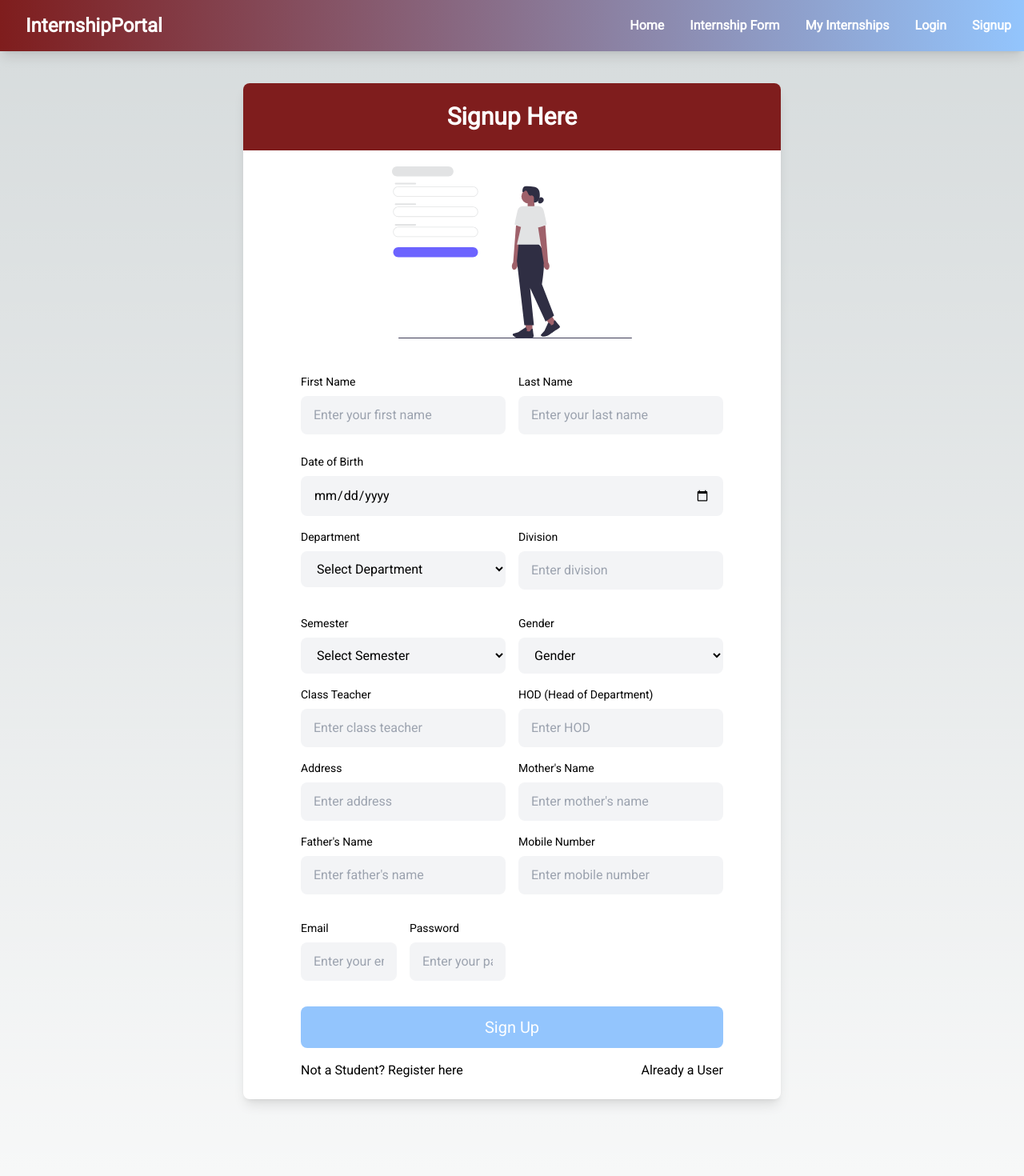
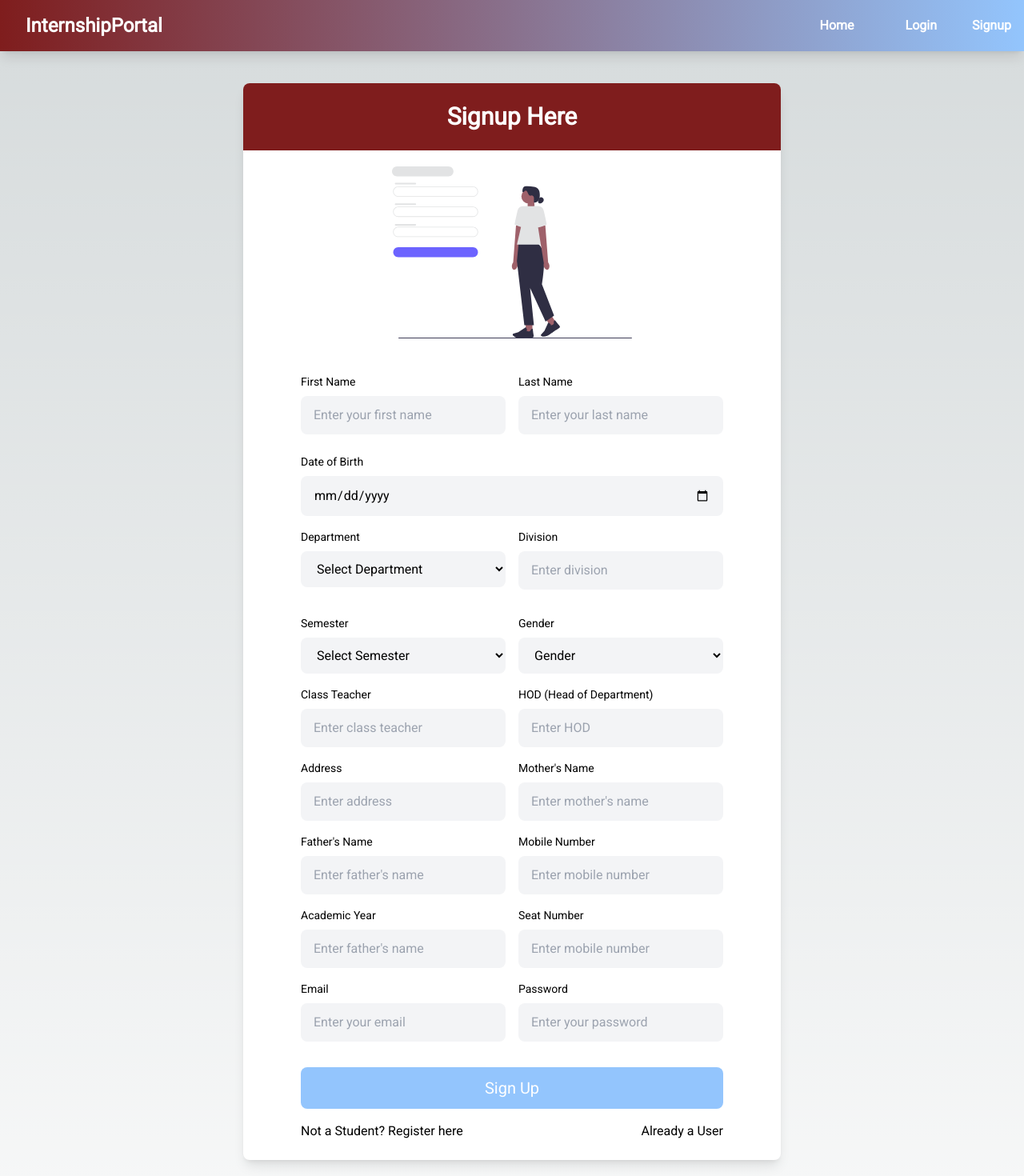
Before and after one commit to ayushpanchal1/internshipportal, a Next.js app in the folder client/: page /signup in a window 1280 px wide. Shown: the top 1470 px of the page at 80% size. Built offline with nearby package versions, Linux system fonts and the light colour scheme.

Commit message:
context created

```diff
--- a/client/src/app/adddata/AddData.jsx
+++ b/client/src/app/adddata/AddData.jsx
@@ -4,7 +4,7 @@ import loginSvg from "../../assets/login.svg";
 import Image from "next/image";
 import { toast } from "react-toastify";
 import Task from "../showdata/Task";
-import { addTask } from "../services/taskService";
+import { addRequest } from "../services/taskService";
 
 const AddData = () => {
 
@@ -46,7 +46,7 @@ const AddData = () => {
     try {
       // const result = await addTask(task);
       // console.log(result);
-      const data = await addTask(formData)
+      const data = await addRequest(formData)
       console.log("Form submitted:", data);
       toast.success("Your Information is added !!", {
         position: "top-center",
--- a/client/src/app/components/CustomNavbar.jsx
+++ b/client/src/app/components/CustomNavbar.jsx
@@ -1,10 +1,23 @@
 "use client";
 import Link from 'next/link';
-import React, { useState } from 'react';
+import React, { useState,useContext } from 'react';
+import UserContext from '../context/userContext';
 
 const CustomNavbar = () => {
+  const context = useContext(UserContext);
   const [isOpen, setIsOpen] = useState(false);
   const [activeItem, setActiveItem] = useState('');
+  async function handleLogout() {
+    try {
+      const result = await logout();
+      console.log(result);
+      context.setUser(undefined);
+      router.push("/");
+    } catch (error) {
+      console.log(error);
+      toast.error("Logout Error");
+    }
+  }
 
   const toggleNavbar = () => {
     setIsOpen(!isOpen);
@@ -29,6 +42,7 @@ const CustomNavbar = () => {
     <nav className="bg-gradient-to-r from-red-900 to-blue-300 h-16 flex justify-between items-center text-white font-semibold shadow-lg sticky top-0 z-50">
       <div className="pl-8">
         <h1 className="text-2xl font-semibold">
+
           <Link href="/" passHref>
             <span className="hover:text-blue-200">
               InternshipPortal
@@ -62,7 +76,7 @@ const CustomNavbar = () => {
         className={`md:flex ${isOpen ? 'block' : 'hidden'} md:items-center md:w-auto w-full transition duration-300`}
         id="menu"
       >
-        <ul className="md:flex items-center justify-between text-base pt-4 md:pt-0">
+        <ul className="md:flex items-center justify-between text-base pt-4 md:pt-0 space-x-4">
           <li>
             <Link href="/" passHref>
               <span
@@ -75,6 +89,9 @@ const CustomNavbar = () => {
               </span>
             </Link>
           </li>
+          <ul className='flex space-x-2'>
+          {context.user && (
+            <>
           <li>
             <Link href="/adddata" passHref>
               <span
@@ -99,6 +116,44 @@ const CustomNavbar = () => {
               </span>
             </Link>
           </li>
+
+          </>
+          )}
+          </ul>
+          <ul className="flex space-x-3">
+            {(context.user &&
+            <>
+          <li>
+          <div className="relative inline-block">
+      <span
+        onClick={handleLoginDropdown}
+        className={`block md:inline-block text-white hover:bg-blue-600 px-4 py-2 rounded transition duration-300 cursor-pointer`}
+      >
+        {user ? 'Logout' : 'Login'}
+      </span>
+      {showLoginOptions && (
+        <div className="absolute bg-white rounded shadow-lg mt-2 py-1 text-gray-800">
+          <Link href="/login" passHref>
+            <span className="block px-4 py-2 hover:bg-gray-200">Student</span>
+          </Link>
+          <Link href="/teacher_login" passHref>
+            <span className="block px-4 py-2 hover:bg-gray-200">Teacher</span>
+          </Link>
+          {/* Conditional rendering based on the user's role */}
+          {user && user.role === 'student' && (
+            <span onClick={handleLogout} className="block px-4 py-2 hover:bg-gray-200">Logout</span>
+          )}
+          {user && user.role === 'teacher' && (
+            <span onClick={handleLogout} className="block px-4 py-2 hover:bg-gray-200">Logout</span>
+          )}
+        </div>
+      )}
+      </div>
+      </li>
+    </>
+  )}
+  {(!context.user &&
+  <>
           <li>
           <div className="relative inline-block">
             <span
@@ -139,6 +194,9 @@ const CustomNavbar = () => {
             )}
           </div>
         </li>
+        </>
+        )}
+        </ul>
         </ul>
       </div>
     </nav>
--- a/client/src/app/context/userProvider.js
+++ b/client/src/app/context/userProvider.js
@@ -1,10 +1,24 @@
 "use client";
-import React, { useState } from "react";
+import React, { useState,useEffect } from "react";
 import UserContext from "./userContext";
-
 
 const UserProvider = ({ children }) => {
   const [user, setUser] = useState(undefined);
+
+  useEffect(() => {
+    async function load() {
+      try {
+        const tempUser = await currentUser();
+        console.log(tempUser);
+        setUser({ ...tempUser });
+      } catch (error) {
+        console.log(error);
+        // toast.error("error in loading current  user");
+        setUser(undefined);
+      }
+    }
+    load();
+  }, []);
 
 
   return (
--- a/client/src/app/layout.js
+++ b/client/src/app/layout.js
@@ -4,6 +4,7 @@ import 'react-toastify/dist/ReactToastify.css';
 import CustomNavbar from './components/CustomNavbar';
 import Footer from './components/Footer';
 import { ToastContainer } from 'react-toastify';
+import UserProvider from './context/userProvider';
 <link rel="stylesheet" href="https://cdnjs.cloudflare.com/ajax/libs/font-awesome/5.13.0/css/all.min.css"></link>
 
 const roboto = Roboto({
@@ -16,6 +17,7 @@ export default function RootLayout({ children }) {
   return (
     <html lang="en">
       <body className={roboto.className}>
+       <UserProvider>
         <ToastContainer />
         <CustomNavbar />
         <div className='mt-2'>{children}</div>
@@ -33,6 +35,7 @@ export default function RootLayout({ children }) {
         <br></br>
 
         <Footer />
+        </UserProvider>
       </body>
     </html>
   );
--- a/client/src/app/login/Login.jsx
+++ b/client/src/app/login/Login.jsx
@@ -1,15 +1,17 @@
-import React from "react";
-import { useRouter } from "next/router";
+"use client"
+import React, { useContext,useState } from "react";
+
+import { useRouter } from "next/navigation";
 import UserContext from "../context/userContext";
 import Image from "next/image";
 import Link from "next/link";
+
 import signUpBanner from "../../assets/login.svg";
-import googleLogo from "../../assets/google-logo.png"; // Make sure to import the Google logo
 import { studentLogin } from "../services/userService";
 import { toast } from "react-toastify";
 
 
-const Login = async() => {
+const Login = () => {
   const router = useRouter();
   const context = useContext(UserContext);
   const [loginData, setLoginData] = useState({
--- a/client/src/app/services/userService.js
+++ b/client/src/app/services/userService.js
@@ -70,3 +70,12 @@ export async function addRequest(requestData) {
     throw new Error(error.response.data.error || error.message);
   }
 }
+
+export async function logout() {
+  try {
+    const response = await httpAxios.post('/api/logout');
+    return response.data;
+  } catch (error) {
+    throw new Error(error.response.data.error || error.message);
+  }
+}
--- a/client/src/app/signup/Signup.jsx
+++ b/client/src/app/signup/Signup.jsx
@@ -2,11 +2,13 @@
 import React, { useState } from "react";
 import { toast } from "react-toastify";
 import Image from "next/image";
+import { useRouter } from "next/navigation";
 import Link from "next/link";
 import signUpBanner from "../../assets/signup.svg";
 import { studentSignup } from "../services/userService";
 
 const Signup = () => {
+  const router = useRouter();
   const [data, setData] = useState({
     fname: "",
     lname:"",
@@ -25,6 +27,7 @@ const Signup = () => {
     fathername: "",
     mobileno: "",
     dateofbirth: "",
+    academic:"",
   });
 
 
@@ -148,7 +151,13 @@ const Signup = () => {
         )
 
       }
+      if (data.academic.trim() === "") {
+        toast.warning("Academic No is required!",{
+          position:"top-center"
+        }
+        )
 
+      }
       if (data.mobileno.trim() === "") {
         toast.warning("Mobile Number is required!",{
           position:"top-center"
@@ -191,7 +200,10 @@ const Signup = () => {
     fathername: "",
     mobileno: "",
     dateofbirth: "",
+    academic:"",
+
       });
+      router.push('/login');
     } catch (error) {
       console.log(error);
       console.log(error.response.data.message);
@@ -329,21 +341,22 @@ const Signup = () => {
                     Semester
                   </label>
                   <select
-                    id="semeste"
+                    id="semester"
                     name="semester"
+                    type="number"
                     value={data.semester}
                     onChange={handleChange}
                     className="w-full px-4 py-3 rounded-lg bg-gray-100 focus:outline-none focus:ring-2 focus:ring-purple-500"
                   >
-                    <option value="">Select Semester</option>
-                    <option value="Semester I">Semester I</option>
-                    <option value="Semester II">Semester II</option>
-                    <option value="Semester III">Semester III</option>
-                    <option value="Semester IV">Semester IV</option>
-                    <option value="Semester V">Semester V</option>
-                    <option value="Semester VI">Semester VI</option>
-                    <option value="Semester VII">Semester VII</option>
-                    <option value="Semester VIII">Semester VIII</option>
+                    <option value="0">Select Semester</option>
+                    <option value= "1">1</option>
+                    <option value="2">2</option>
+                    <option value="3">3</option>
+                    <option value="4">4</option>
+                    <option value="5">5</option>
+                    <option value="6">6</option>
+                    <option value="7">7</option>
+                    <option value="8">8</option>
                   </select>
                 </div>
                   <div className="mb-4">
@@ -476,7 +489,44 @@ const Signup = () => {
                     name="mobileno"
                     value={data.mobileno}
                     onChange={handleChange}
+                    />
+                    </div>
+                </div>
+                <div className="grid grid-cols-2 gap-4">
+                <div className="mb-4">
+                  <label
+                    htmlFor="academic"
+                    className="block text-sm font-medium mb-2"
+                  >
+                    Academic Year
+                  </label>
+                  <input
+                    type="number"
+                    id="academic"
+                    className="w-full px-4 py-3 rounded-lg bg-gray-100 focus:outline-none focus:ring-2 focus:ring-purple-500"
+                    placeholder="Enter father's name"
+                    name="academic"
+                    value={data.academic}
+                    onChange={handleChange}
                   />
+                </div>
+                <div className="mb-4">
+                  <label
+                    htmlFor="seatno"
+                    className="block text-sm font-medium mb-2"
+                  >
+                    Seat Number
+                  </label>
+                  <input
+                    type="number"
+                    id="seatno"
+                    className="w-full px-4 py-3 rounded-lg bg-gray-100 focus:outline-none focus:ring-2 focus:ring-purple-500"
+                    placeholder="Enter mobile number"
+                    name="seatno"
+                    value={data.seatno}
+                    onChange={handleChange}
+                  />
+                </div>
                 </div>
                 {/* ...other fields... */}
                 {/* Email Field */}
@@ -519,7 +569,6 @@ const Signup = () => {
                     />
 
                   </div>
-                </div>{" "}
               </div>
             </div>
             <button
```
Also changed, not shown: 2 other files (tests, documents, lock files or other folders).
